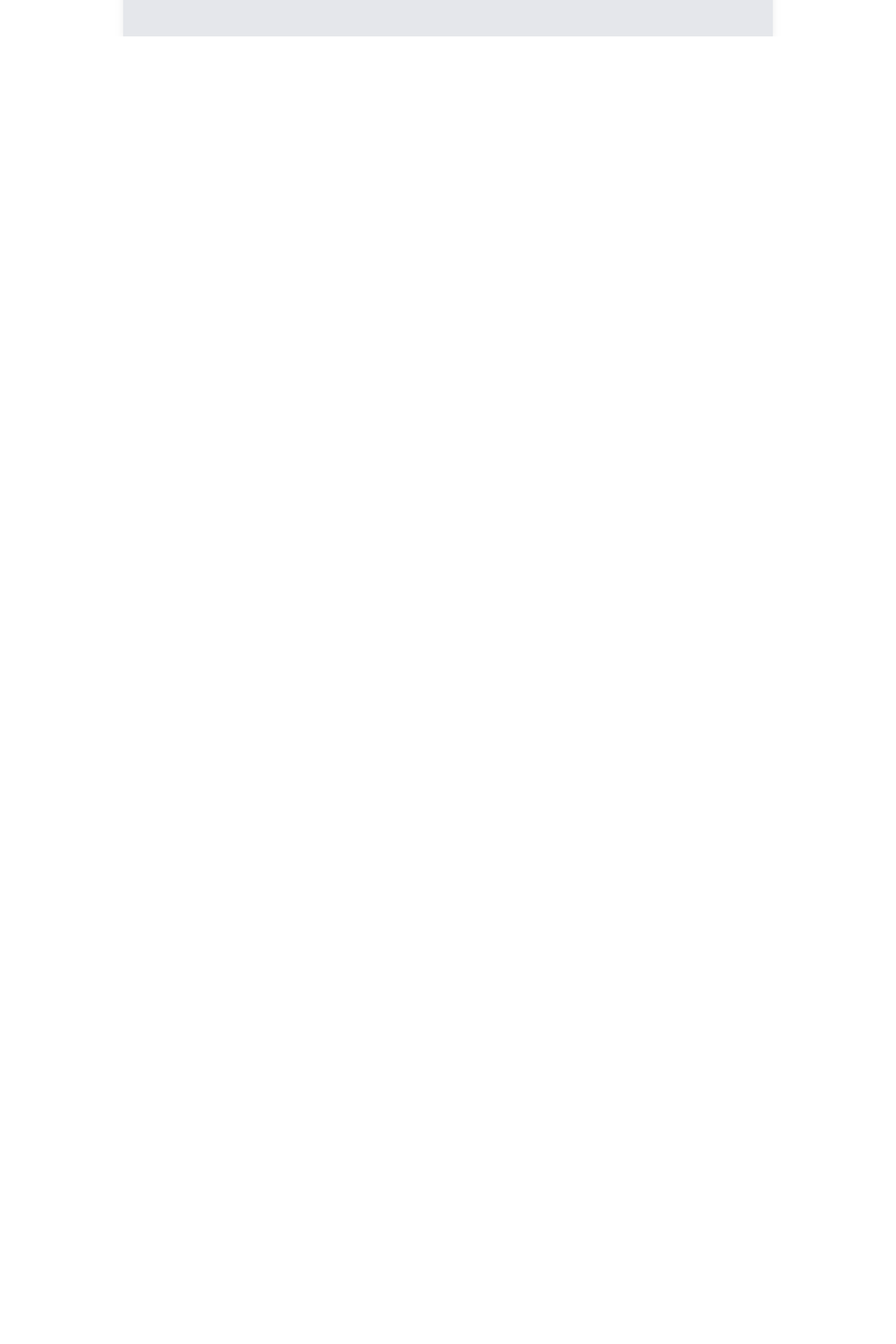
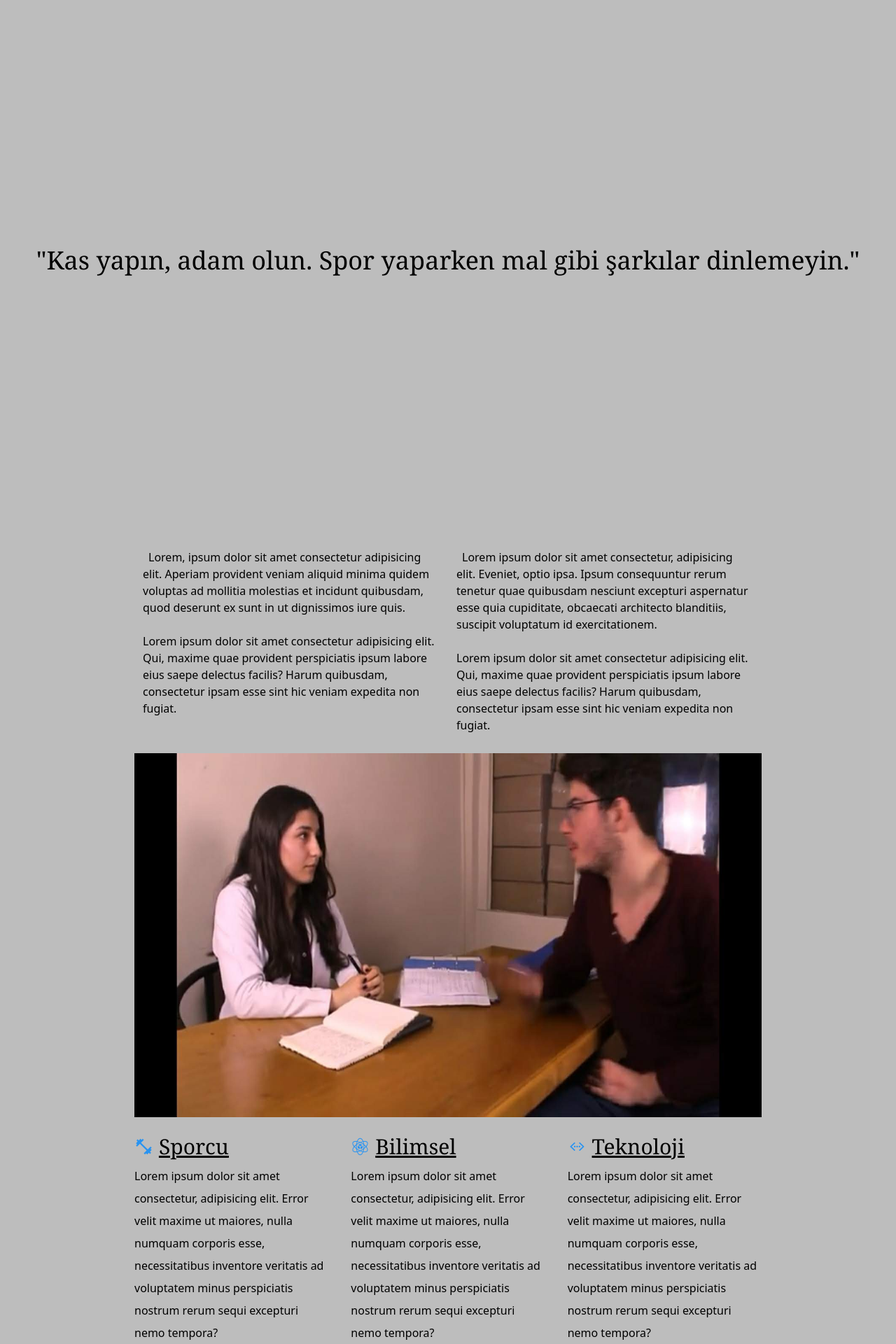
Before and after one commit to ensarbarisbaran/fitness, a React (Vite) app in the folder client/: page /About in a window 1280 px wide. Shown: the part 824-2744 px from the top of the page at 70% size. Before the commit the page ends 876 px from the top, so only its background shows below. Built offline with nearby package versions, Linux system fonts and the light colour scheme.

Commit message:
about us tasarım kalıbı olusturuldu
about us:
renklendirme ve fontStyle konusu tartisilcak

```diff
--- a/client/src/pages/About.jsx
+++ b/client/src/pages/About.jsx
@@ -1,20 +1,95 @@
 import React from 'react'
 import { useNavigate } from 'react-router-dom';
+import { MdOutlineFitnessCenter } from "react-icons/md";
+import { GiMaterialsScience } from "react-icons/gi";
+import { IoIosCodeWorking } from "react-icons/io";
+
+
+
+
 function About() {
     const navigate = useNavigate();
     return (
 
-    <div className='mx-44 bg-gray-200 shadow-lg h-screen '>
+    <div className=' shadow-lg bg-primary '>
         <div className=''>
 
-        <div className='p-5'>
-            <h1 className='text-center font-bold text-3xl underline'>Hakkımızda</h1>
+        <div className='flex flex-row '>
+            <img className='h-[90vh] w-1/2 ' src='cio.jpeg'/>
+            <img className='h-[90vh] w-1/2 ' src='cio.jpeg'/>
+
         </div>
-        <div>
-            <p>
+        <div className='absolute w-full h-[90vh] bg-[#00000091] top-0 sm:mt-[68px] lg:mt-[76px] flex items-center justify-center'>
+            <p className='text-white font-bold text-6xl'>Hakkımızda</p>
+        </div>
 
+        <div className='flex items-center justify-center h-[100vh]'>
+            <p className='text-black font-serif text-4xl text-center '>
+                "Kas yapın, adam olun. Spor yaparken mal gibi şarkılar dinlemeyin."
             </p>
         </div>
+
+        <div className='mx-48'>
+
+        <div className='flex flex-row '>
+           <div className='flex-1 p-3'>
+            <p className='indent-2'>
+                Lorem, ipsum dolor sit amet consectetur adipisicing elit.
+                 Aperiam provident veniam aliquid minima quidem voluptas ad mollitia molestias et incidunt quibusdam, quod deserunt ex sunt in ut dignissimos iure quis.
+            </p>
+            <br/>
+            <p>
+                Lorem ipsum dolor sit amet consectetur adipisicing elit. Qui, maxime quae provident perspiciatis ipsum labore eius saepe delectus facilis? Harum quibusdam, consectetur ipsam esse sint hic veniam expedita non fugiat.
+            </p>
+            </div>
+            <div className='flex-1 p-3'>
+            <p className='indent-2'>
+                Lorem ipsum dolor sit amet consectetur, adipisicing elit. Eveniet, optio ipsa. Ipsum consequuntur rerum tenetur quae quibusdam nesciunt excepturi aspernatur esse quia cupiditate, obcaecati architecto blanditiis, suscipit voluptatum id exercitationem.
+            </p>
+            <br/>
+            <p>
+                Lorem ipsum dolor sit amet consectetur adipisicing elit. Qui, maxime quae provident perspiciatis ipsum labore eius saepe delectus facilis? Harum quibusdam, consectetur ipsam esse sint hic veniam expedita non fugiat.
+            </p>
+            </div>
+
+        </div>
+
+        <div className='my-4'>
+            <img className='w-full h-[65vh]' src='ensar.jpeg'/>
+        </div>
+
+        <div className='flex flex-row gap-8'>
+            <div className='flex-1'>
+                <div className='flex flex-row items-center justify-center'>
+                <MdOutlineFitnessCenter className='text-secondary text-3xl  '/>       <h1 className=' text-3xl p-2 font-serif underline w-full '>Sporcu</h1>
+                </div>
+            <p className='leading-loose'>
+                Lorem ipsum dolor sit amet consectetur, adipisicing elit.
+                Error velit maxime ut maiores, nulla numquam corporis esse, necessitatibus inventore veritatis ad voluptatem minus perspiciatis nostrum rerum sequi excepturi nemo tempora?
+            </p>
+            </div>
+            <div className='flex-1'>
+            <div className='flex flex-row items-center justify-center'>
+                <GiMaterialsScience className='text-secondary text-3xl  '/>       <h1 className=' text-3xl p-2 font-serif underline w-full '>Bilimsel</h1>
+                </div>
+            <p className='leading-loose'>
+                Lorem ipsum dolor sit amet consectetur, adipisicing elit.
+                Error velit maxime ut maiores, nulla numquam corporis esse, necessitatibus inventore veritatis ad voluptatem minus perspiciatis nostrum rerum sequi excepturi nemo tempora?
+            </p>
+            </div>
+            <div className='flex-1'>
+            <div className='flex flex-row items-center justify-center'>
+                <IoIosCodeWorking className='text-secondary text-3xl  '/>       <h1 className=' text-3xl p-2 font-serif underline w-full '>Teknoloji</h1>
+                </div>
+            <p className='leading-loose'>
+                Lorem ipsum dolor sit amet consectetur, adipisicing elit.
+                Error velit maxime ut maiores, nulla numquam corporis esse, necessitatibus inventore veritatis ad voluptatem minus perspiciatis nostrum rerum sequi excepturi nemo tempora?
+            </p>
+            </div>
+        </div>
+
+        </div>
+
         </div>
     </div>
     )
```
Also changed, not shown: client/public/cio.jpeg (added), client/public/ensar.jpeg (added).
